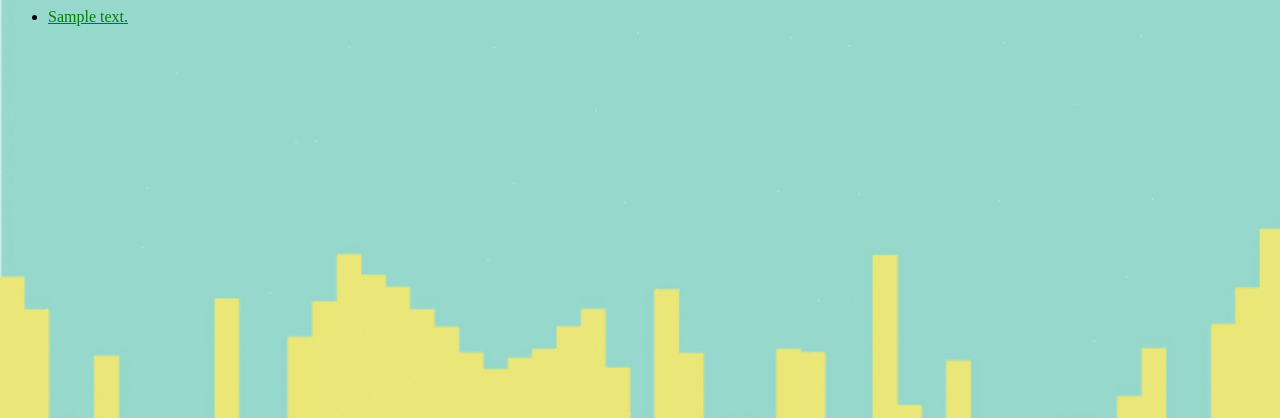
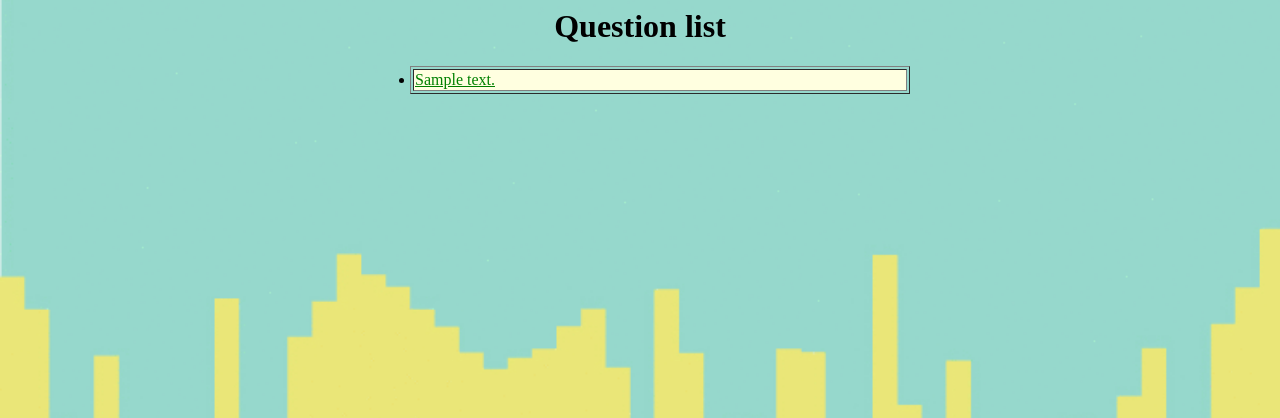
Before and after one commit to touchtool/ku-polls, a Django app: page /polls/ in a window 1280 px wide. Shown: the top 418 px of the page. Run offline with Django 3.2, Linux system fonts and the light colour scheme; tables that the repository leaves empty hold one stand-in row (values such as "Sample post").

Commit message:
edit css question list

```diff
--- a/polls/templates/polls/index.html
+++ b/polls/templates/polls/index.html
@@ -1,10 +1,20 @@
 {% load static %}
 
 <link rel="stylesheet" type="text/css" href="{% static 'polls/style.css' %}">
+<center><h1> Question list </h1></center>
 {% if latest_question_list %}
     <ul>
     {% for question in latest_question_list %}
-        <li><a href="{% url 'polls:detail' question.id %}">{{ question.question_text }}</a></li>
+        <div>
+            <center><table width="500" border="1">
+	            <tbody>
+	                <tr>
+	                    <td bgcolor=#FFFFE0>
+                            <li><a href="{% url 'polls:detail' question.id %}">{{ question.question_text }}</a></li>
+                    </tr>
+                </tbody>
+            </table></center>
+        </div>
     {% endfor %}
     </ul>
 {% else %}
```
